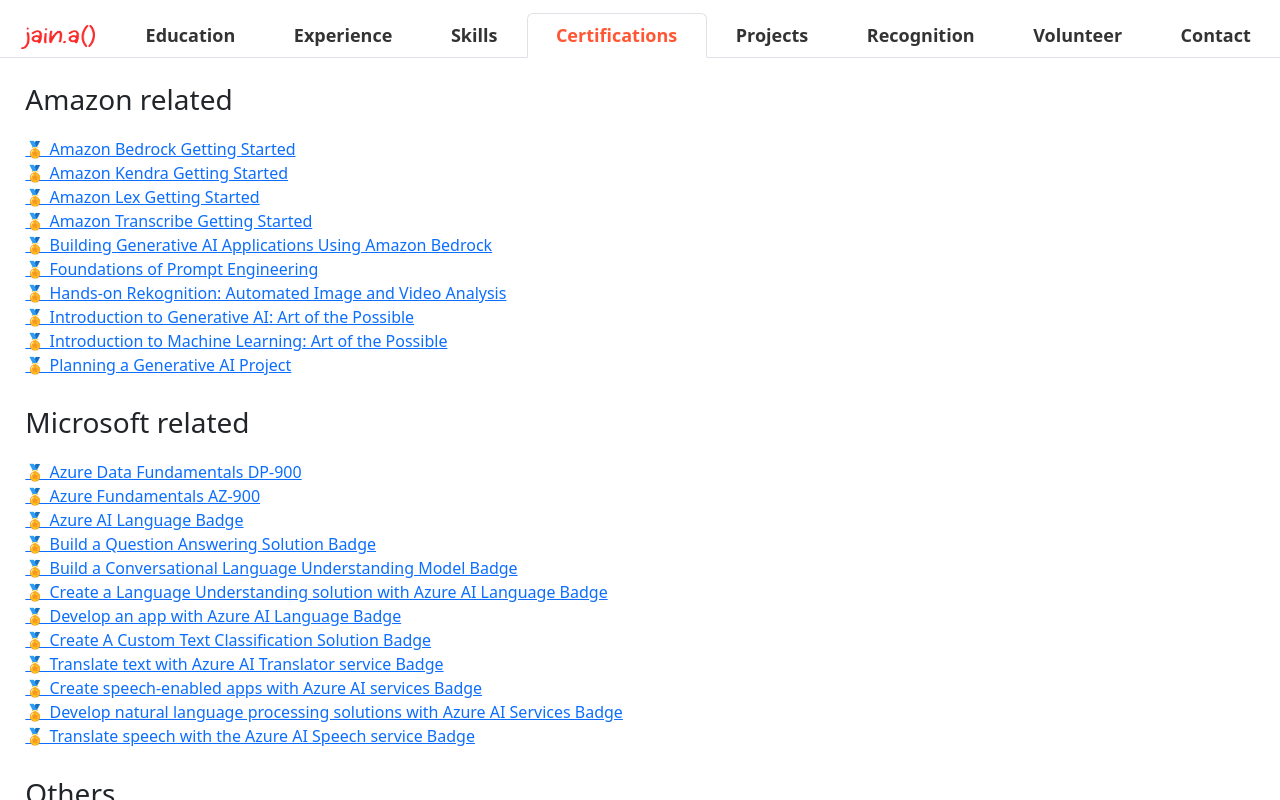
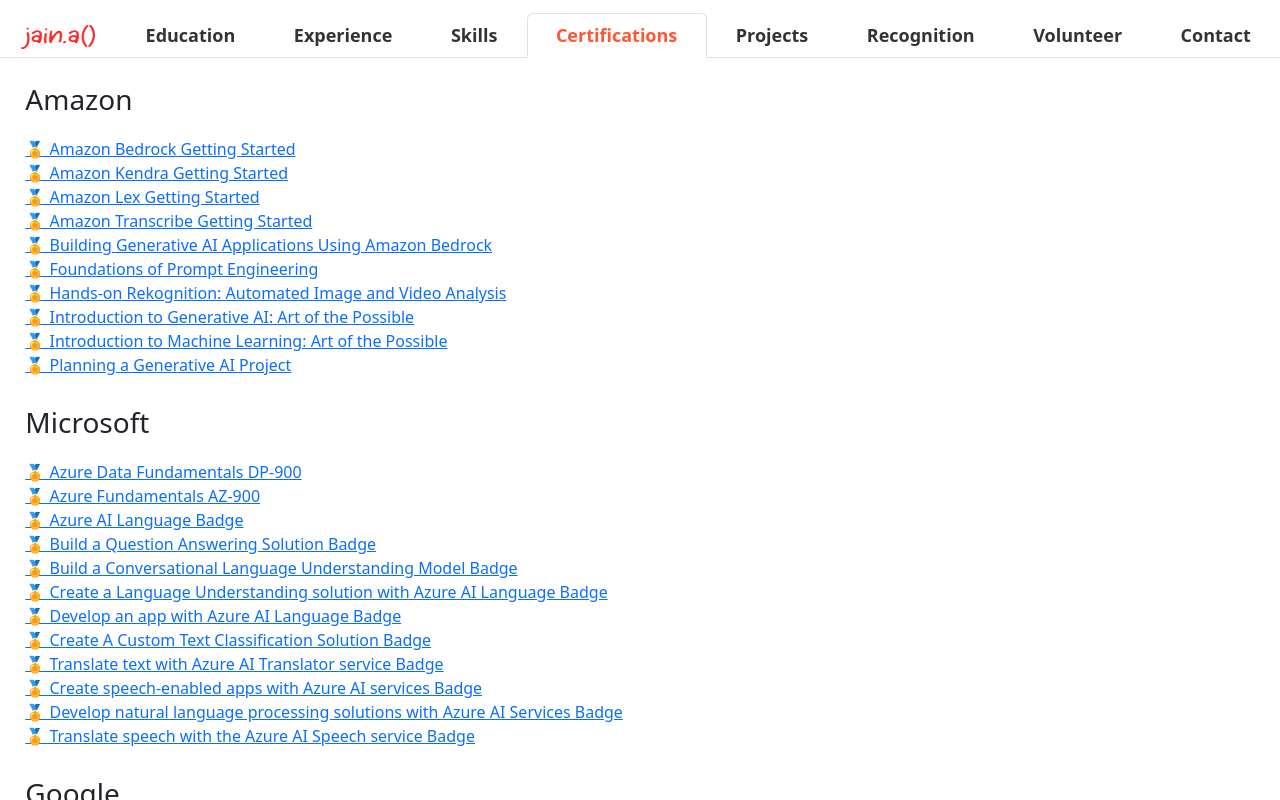
Before and after one commit to AJ1904/portfolio, a React (Create React App) app: page / in a window 1280 px wide. Both pictures are taken after a click on the element "Certifications". Shown: the top 800 px of the page. Built offline with nearby package versions, Linux system fonts and the light colour scheme.

Commit message:
Update Certifications.js

```diff
--- a/src/components/Certifications.js
+++ b/src/components/Certifications.js
@@ -6,7 +6,7 @@
 
       <div className="leftalign">
 
-<h3 className="leftalign">Amazon related</h3>
+<h3 className="leftalign">Amazon</h3>
 <ul className="custom-list">
 <li><a href="https://www.linkedin.com/in/ayushrijain/details/certifications/1635554744233/single-media-viewer?type=DOCUMENT&profileId=ACoAAB92TxMBv2ka7uTyeovNcno2w0r-QrjBL_0&lipi=urn%3Ali%3Apage%3Ad_flagship3_profile_view_base_certifications_details%3BP4jVgVqDSUKjQUnBO4eQ2g%3D%3D" target="_blank" rel="noreferrer">🏅 Amazon Bedrock Getting Started</a></li>
 <li><a href="https://www.linkedin.com/in/ayushrijain/details/certifications/1635554715283/single-media-viewer?type=DOCUMENT&profileId=ACoAAB92TxMBv2ka7uTyeovNcno2w0r-QrjBL_0&lipi=urn%3Ali%3Apage%3Ad_flagship3_profile_view_base_certifications_details%3BP4jVgVqDSUKjQUnBO4eQ2g%3D%3D" target="_blank" rel="noreferrer">🏅 Amazon Kendra Getting Started</a></li>
@@ -20,7 +20,7 @@
 <li><a href="https://www.linkedin.com/in/ayushrijain/details/certifications/1635554742556/single-media-viewer?type=DOCUMENT&profileId=ACoAAB92TxMBv2ka7uTyeovNcno2w0r-QrjBL_0&lipi=urn%3Ali%3Apage%3Ad_flagship3_profile_view_base_certifications_details%3BP4jVgVqDSUKjQUnBO4eQ2g%3D%3D" target="_blank" rel="noreferrer">🏅 Planning a Generative AI Project</a></li>
 </ul>
 
-<h3 className="leftalign">Microsoft related</h3>
+<h3 className="leftalign">Microsoft</h3>
 <ul className="custom-list">
 <li><a href="https://learn.microsoft.com/en-us/users/jainayushri-0042/" target="_blank" rel="noreferrer">🏅 Azure Data Fundamentals DP-900</a></li>
 <li><a href="https://learn.microsoft.com/en-us/users/jainayushri-0042/" target="_blank" rel="noreferrer">🏅 Azure Fundamentals AZ-900</a></li>
@@ -37,12 +37,28 @@
 
 </ul>
 
+<h3 className="leftalign">Google</h3>
+<ul className="custom-list">
+<li><a href="https://www.cloudskillsboost.google/public_profiles/b768d1de-aecc-421c-b7d1-1e237db883cf" target="_blank" rel="noreferrer">🏅 Google Cloud Profile</a></li>
+<li><a href="https://www.cloudskillsboost.google/public_profiles/b768d1de-aecc-421c-b7d1-1e237db883cf/badges/6941411" target="_blank" rel="noreferrer">🏅 Level 3: GenAIus Vertex</a></li>
+<li><a href="https://www.cloudskillsboost.google/public_profiles/b768d1de-aecc-421c-b7d1-1e237db883cf/badges/7231004" target="_blank" rel="noreferrer">🏅 Create ML Models with BigQuery ML</a></li>
+<li><a href="https://www.cloudskillsboost.google/public_profiles/b768d1de-aecc-421c-b7d1-1e237db883cf/badges/7226655" target="_blank" rel="noreferrer">🏅 Level 2: Looker and BigQuery Skills</a></li>
+<li><a href="https://www.cloudskillsboost.google/public_profiles/b768d1de-aecc-421c-b7d1-1e237db883cf/badges/7169331" target="_blank" rel="noreferrer">🏅 Cloud Functions: 3 Ways</a></li>
+<li><a href="https://www.cloudskillsboost.google/public_profiles/b768d1de-aecc-421c-b7d1-1e237db883cf/badges/7093336" target="_blank" rel="noreferrer">🏅 Introduction to Generative AI</a></li>
+<li><a href="https://www.cloudskillsboost.google/public_profiles/b768d1de-aecc-421c-b7d1-1e237db883cf/badges/6941411" target="_blank" rel="noreferrer">🏅 App Building with AppSheet</a></li>
+<li><a href="https://www.cloudskillsboost.google/public_profiles/b768d1de-aecc-421c-b7d1-1e237db883cf/badges/7186858" target="_blank" rel="noreferrer">🏅 Exploring Data with Looker</a></li>
+<li><a href="https://www.cloudskillsboost.google/public_profiles/b768d1de-aecc-421c-b7d1-1e237db883cf/badges/7173265" target="_blank" rel="noreferrer">🏅 Get Started with Looker</a></li>
+<li><a href="https://www.cloudskillsboost.google/public_profiles/b768d1de-aecc-421c-b7d1-1e237db883cf/badges/6940414" target="_blank" rel="noreferrer">🏅 Level 1: Introduction to Google AppSheet</a></li>
+<li><a href="https://www.cloudskillsboost.google/public_profiles/b768d1de-aecc-421c-b7d1-1e237db883cf/badges/6939250" target="_blank" rel="noreferrer">🏅 Use Functions, Formulas, and Charts in Google Sheets</a></li>
+<li><a href="https://www.cloudskillsboost.google/public_profiles/b768d1de-aecc-421c-b7d1-1e237db883cf/badges/6915535" target="_blank" rel="noreferrer">🏅 Begin with Workspace: Essentials</a></li>
+<li><a href="https://www.coursera.org/account/accomplishments/specialization/certificate/86B9EVX4WJ7X" target="_blank" rel="noreferrer">🏅 Google Data Analytics Specialization</a></li>
+
+</ul>
 
 
 <h3 className="leftalign">Others</h3>
 <ul className="custom-list">
 <li><a href="https://courses.nvidia.com/certificates/fd23c272034c407094ea7a04a46c90a6/" target="_blank" rel="noreferrer">🏅 NVIDIA DLI: Data Parallelism: How to Train Deep Learning Models on Multiple GPUs</a></li>
-<li><a href="https://www.coursera.org/account/accomplishments/specialization/certificate/86B9EVX4WJ7X" target="_blank" rel="noreferrer">🏅 Google Data Analytics Specialization</a></li>
 <li><a href="https://www.linkedin.com/learning/certificates/291a49bf1a12f8b04afe10553f4705847259ffd856aa3afc3673d16634e1f189?lipi=urn%3Ali%3Apage%3Ad_flagship3_profile_view_base_certifications_details%3BvUZVDzHaTGar6gG%2BZgz6Jg%3D%3D" target="_blank" rel="noreferrer">🏅 Ruby Essential Training Part 1: The Basics</a></li>
 <li><a href="https://www.linkedin.com/learning/certificates/e00a949378e7567639490ac80bcea6c6752764899e3c57ae4370b3657733e016?lipi=urn%3Ali%3Apage%3Ad_flagship3_profile_view_base_certifications_details%3BvUZVDzHaTGar6gG%2BZgz6Jg%3D%3D" target="_blank" rel="noreferrer">🏅 Learning Docker</a></li>
 <li><a href="https://www.coursera.org/account/accomplishments/certificate/E9NK7Q2BVTBU" target="_blank" rel="noreferrer">🏅 Introduction and Programming with IoT Boards</a></li>
```
